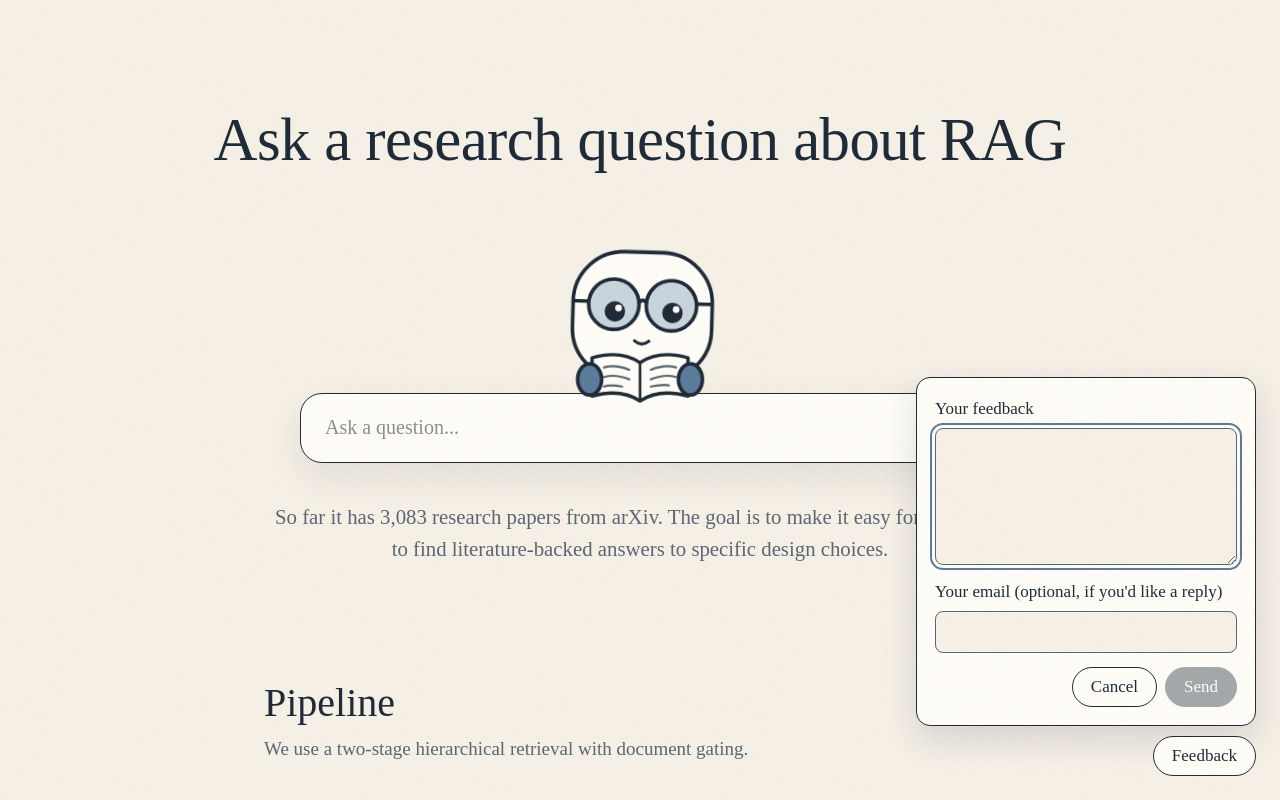
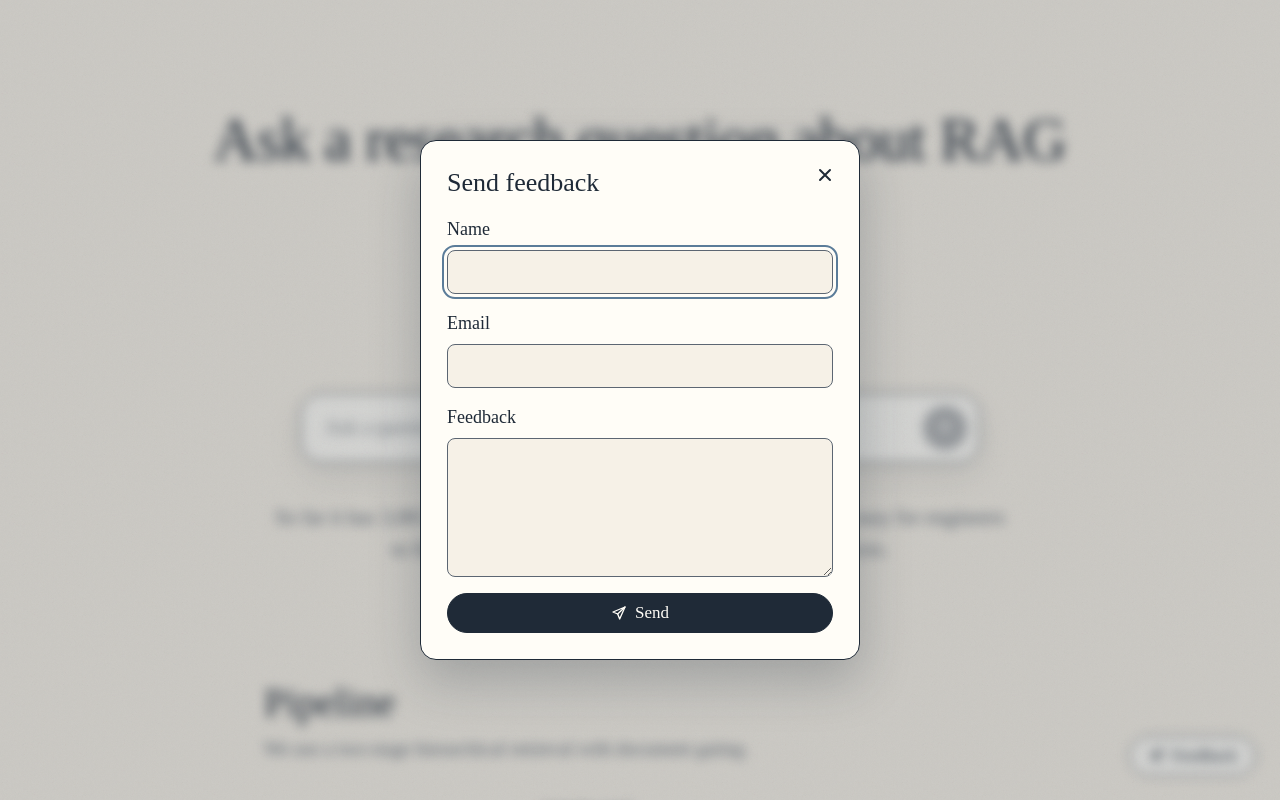
Before and after one commit to bouchramohamedlemine/RAG-QA, a Next.js app in the folder frontend/: page / in a window 1280 px wide. Both pictures are taken after a click on the button "Feedback". Shown: the top 800 px of the page. Built offline with nearby package versions, Linux system fonts and the light colour scheme.

Commit message:
Redesign the feedback form as a required pop-up over a blurred page
Co-Authored-By: Claude Opus 5.5 <noreply@anthropic.com>

```diff
--- a/frontend/app/api/feedback/route.ts
+++ b/frontend/app/api/feedback/route.ts
@@ -6,18 +6,19 @@ const EMAIL = /^[^\s@]+@[^\s@]+\.[^\s@]+$/;
 
 export async function POST(req: NextRequest) {
   try {
-    const { message, email, website } = (await req.json()) as { message?: unknown; email?: unknown; website?: unknown };
+    const { name, message, email, website } = (await req.json()) as { name?: unknown; message?: unknown; email?: unknown; website?: unknown };
 
     // Bots fill in this hidden field. Tell them it worked and send nothing.
     if (website) return NextResponse.json({ sent: true });
 
+    const sender = typeof name === "string" ? name.replace(/\s+/g, " ").trim() : "";
     const text = typeof message === "string" ? message.trim() : "";
     const address = typeof email === "string" ? email.trim() : "";
-    if (!text || text.length > MAX_MESSAGE_LENGTH || address.length > 200 || (address && !EMAIL.test(address))) {
+    if (!sender || sender.length > 100 || !text || text.length > MAX_MESSAGE_LENGTH || address.length > 200 || !EMAIL.test(address)) {
       return NextResponse.json({ error: "Invalid feedback" }, { status: 400 });
     }
 
-    const res = await callEdgeFunction("Send_feedback", { visitor: visitorId(req), message: text, email: address });
+    const res = await callEdgeFunction("Send_feedback", { visitor: visitorId(req), name: sender, message: text, email: address });
     if (!res.ok) return NextResponse.json({ error: "Could not send" }, { status: res.status === 429 ? 429 : 500 });
 
     return NextResponse.json({ sent: true });
--- a/frontend/app/components/Feedback.tsx
+++ b/frontend/app/components/Feedback.tsx
@@ -1,49 +1,56 @@
 "use client";
 
-import { useEffect, useRef, useState } from "react";
+import { useRef, useState } from "react";
 
 type Status = "idle" | "sending" | "sent" | "error" | "limit";
 
-/** A fixed button that opens a small feedback form. */
+function PaperPlane() {
+  return (
+    <svg width="16" height="16" viewBox="0 0 24 24" fill="none" stroke="currentColor" strokeWidth="2" strokeLinecap="round" strokeLinejoin="round" aria-hidden="true">
+      <path d="M21 3 3 10.5l7 3 3 7.5z" />
+      <path d="M21 3 10 13.5" />
+    </svg>
+  );
+}
+
+/** A fixed button that opens the feedback form over a blurred page. */
 export default function Feedback() {
-  const [open, setOpen] = useState(false);
   const [status, setStatus] = useState<Status>("idle");
+  const [name, setName] = useState("");
+  const [email, setEmail] = useState("");
   const [message, setMessage] = useState("");
-  const [email, setEmail] = useState("");
   const [website, setWebsite] = useState("");
-  const buttonRef = useRef<HTMLButtonElement>(null);
-  const messageRef = useRef<HTMLTextAreaElement>(null);
+  const dialogRef = useRef<HTMLDialogElement>(null);
+  const nameRef = useRef<HTMLInputElement>(null);
 
-  useEffect(() => {
-    if (!open) return;
-    messageRef.current?.focus();
-    const onKey = (e: KeyboardEvent) => {
-      if (e.key === "Escape") close();
-    };
-    window.addEventListener("keydown", onKey);
-    return () => window.removeEventListener("keydown", onKey);
-  }, [open]);
+  function open() {
+    dialogRef.current?.showModal();
+    nameRef.current?.focus();
+  }
 
   function close() {
-    setOpen(false);
+    dialogRef.current?.close();
+  }
+
+  function handleClosed() {
     setStatus((current) => (current === "sent" ? "idle" : current));
-    buttonRef.current?.focus();
   }
 
   async function submit(e: React.FormEvent) {
     e.preventDefault();
-    if (!message.trim() || status === "sending") return;
+    if (status === "sending") return;
     setStatus("sending");
     try {
       const res = await fetch("/api/feedback", {
         method: "POST",
         headers: { "Content-Type": "application/json" },
-        body: JSON.stringify({ message, email, website }),
+        body: JSON.stringify({ name, email, message, website }),
       });
       if (res.status === 429) return setStatus("limit");
       if (!res.ok) return setStatus("error");
+      setName("");
+      setEmail("");
       setMessage("");
-      setEmail("");
       setStatus("sent");
     } catch {
       setStatus("error");
@@ -51,48 +58,51 @@ export default function Feedback() {
   }
 
   return (
-    <div className="feedback">
-      {open && (
-        <div className="feedback-panel" role="dialog" aria-label="Send feedback">
+    <>
+      <button type="button" className="feedback-button" onClick={open}>
+        <PaperPlane />
+        Feedback
+      </button>
+
+      {/* Clicking the blurred area outside the form closes it */}
+      <dialog
+        ref={dialogRef}
+        className="feedback-dialog"
+        aria-label="Send feedback"
+        onClose={handleClosed}
+        onClick={(e) => {
+          if (e.target === dialogRef.current) close();
+        }}
+      >
+        <div className="feedback-panel">
+          <button type="button" className="feedback-close" aria-label="Close" onClick={close}>
+            <svg width="18" height="18" viewBox="0 0 18 18" fill="none" stroke="currentColor" strokeWidth="2" strokeLinecap="round" aria-hidden="true">
+              <path d="M4 4l10 10M14 4 4 14" />
+            </svg>
+          </button>
+
           {status === "sent" ? (
-            <>
-              <p>Thank you for your feedback.</p>
-              <button type="button" className="feedback-send" onClick={close}>
-                Close
-              </button>
-            </>
+            <p className="feedback-thanks">Thank you for your feedback.</p>
           ) : (
             <form onSubmit={submit}>
-              <label htmlFor="feedback-message">Your feedback</label>
-              <textarea
-                id="feedback-message"
-                ref={messageRef}
-                rows={5}
-                maxLength={2000}
-                required
-                value={message}
-                onChange={(e) => setMessage(e.target.value)}
-              />
-              <label htmlFor="feedback-email">Your email (optional, if you'd like a reply)</label>
-              <input id="feedback-email" type="email" maxLength={200} autoComplete="email" value={email} onChange={(e) => setEmail(e.target.value)} />
+              <h2>Send feedback</h2>
+              <label htmlFor="feedback-name">Name</label>
+              <input id="feedback-name" ref={nameRef} required maxLength={100} autoComplete="name" value={name} onChange={(e) => setName(e.target.value)} />
+              <label htmlFor="feedback-email">Email</label>
+              <input id="feedback-email" type="email" required maxLength={200} autoComplete="email" value={email} onChange={(e) => setEmail(e.target.value)} />
+              <label htmlFor="feedback-message">Feedback</label>
+              <textarea id="feedback-message" rows={5} required maxLength={2000} value={message} onChange={(e) => setMessage(e.target.value)} />
               <input className="feedback-hidden" tabIndex={-1} autoComplete="off" aria-hidden="true" value={website} onChange={(e) => setWebsite(e.target.value)} />
-              {status === "error" && <p role="alert">Sorry, that didn't send. Please try again.</p>}
-              {status === "limit" && <p role="alert">You've sent a lot of feedback today. Thank you, and please try again tomorrow.</p>}
-              <div className="feedback-actions">
-                <button type="button" className="feedback-cancel" onClick={close}>
-                  Cancel
-                </button>
-                <button type="submit" className="feedback-send" disabled={status === "sending" || !message.trim()}>
-                  {status === "sending" ? "Sending…" : "Send"}
-                </button>
-              </div>
+              {status === "error" && <p role="alert">Sorry, that didn&apos;t send. Please try again.</p>}
+              {status === "limit" && <p role="alert">You&apos;ve sent a lot of feedback today. Thank you, and please try again tomorrow.</p>}
+              <button type="submit" className="feedback-send" disabled={status === "sending"}>
+                <PaperPlane />
+                {status === "sending" ? "Sending…" : "Send"}
+              </button>
             </form>
           )}
         </div>
-      )}
-      <button ref={buttonRef} type="button" className="feedback-button" aria-expanded={open} onClick={() => (open ? close() : setOpen(true))}>
-        Feedback
-      </button>
-    </div>
+      </dialog>
+    </>
   );
 }
--- a/frontend/app/globals.css
+++ b/frontend/app/globals.css
@@ -473,19 +473,11 @@ footer a:hover {
 }
 
 /* Feedback */
-.feedback {
-  position: fixed;
-  right: 24px;
-  bottom: 24px;
-  z-index: 6;
-  display: flex;
-  flex-direction: column;
-  align-items: flex-end;
-  gap: 10px;
-}
 .feedback-button,
-.feedback-send,
-.feedback-cancel {
+.feedback-send {
+  display: inline-flex;
+  align-items: center;
+  gap: 8px;
   padding: 9px 18px;
   border: 1.5px solid var(--ink);
   border-radius: 999px;
@@ -493,6 +485,10 @@ footer a:hover {
   transition: background 0.15s, color 0.15s;
 }
 .feedback-button {
+  position: fixed;
+  right: 24px;
+  bottom: 24px;
+  z-index: 6;
   background: var(--sheet);
   color: var(--ink);
 }
@@ -500,14 +496,52 @@ footer a:hover {
   background: var(--denim);
   color: var(--sheet);
 }
+.feedback-dialog {
+  width: min(440px, calc(100vw - 32px));
+  max-height: calc(100svh - 32px);
+  margin: auto;
+  padding: 0;
+  overflow: auto;
+  background: var(--sheet);
+  color: var(--ink);
+  border: 1.5px solid var(--ink);
+  border-radius: 16px;
+  box-shadow: 0 20px 50px rgb(31 42 55 / 0.25);
+}
+.feedback-dialog::backdrop {
+  background: rgb(31 42 55 / 0.2);
+}
+/* While the form is open, the page behind it is blurred and can't scroll */
+html:has(.feedback-dialog[open]) {
+  overflow: hidden;
+}
+body:has(.feedback-dialog[open]) > :not(.feedback-dialog) {
+  filter: blur(6px);
+}
 .feedback-panel {
-  width: min(340px, calc(100vw - 32px));
-  padding: 18px;
-  background: var(--sheet);
-  border: 1.5px solid var(--ink);
-  border-radius: 14px;
-  box-shadow: 0 14px 34px rgb(31 42 55 / 0.14);
-  font-size: 17px;
+  position: relative;
+  padding: 26px;
+  font-size: 18px;
+}
+.feedback-panel h2 {
+  margin-bottom: 18px;
+  padding-right: 32px;
+  font: 400 26px/1.2 var(--display);
+}
+.feedback-close {
+  position: absolute;
+  top: 16px;
+  right: 16px;
+  display: grid;
+  place-items: center;
+  width: 36px;
+  height: 36px;
+  border-radius: 50%;
+  color: var(--ink);
+  transition: background 0.15s;
+}
+.feedback-close:hover {
+  background: var(--mist);
 }
 .feedback-panel label {
   display: block;
@@ -517,8 +551,8 @@ footer a:hover {
 .feedback-panel input {
   display: block;
   width: 100%;
-  margin-bottom: 14px;
-  padding: 8px 10px;
+  margin-bottom: 16px;
+  padding: 9px 12px;
   background: var(--paper);
   border: 1px solid var(--soft);
   border-radius: 8px;
@@ -531,15 +565,15 @@ footer a:hover {
   width: 1px;
   height: 1px;
 }
-.feedback-panel p {
+.feedback-panel [role="alert"] {
   margin-bottom: 14px;
 }
-.feedback-actions {
-  display: flex;
-  justify-content: flex-end;
-  gap: 8px;
+.feedback-thanks {
+  padding: 18px 40px 18px 0;
 }
 .feedback-send {
+  width: 100%;
+  justify-content: center;
   background: var(--ink);
   color: var(--sheet);
 }
@@ -550,9 +584,6 @@ footer a:hover {
   opacity: 0.4;
   cursor: default;
 }
-.feedback-cancel:hover {
-  background: var(--paper);
-}
 
 @media (max-width: 900px) {
   .pipeline .wide { display: none; }
@@ -561,11 +592,10 @@ footer a:hover {
 
 /* Smaller screens: top right, so it never covers the question box */
 @media (max-width: 1100px) {
-  .feedback {
+  .feedback-button {
     top: 16px;
     right: 16px;
     bottom: auto;
-    flex-direction: column-reverse;
   }
 }
 
```
Also changed, not shown: 1 other file (tests, documents, lock files or other folders).
